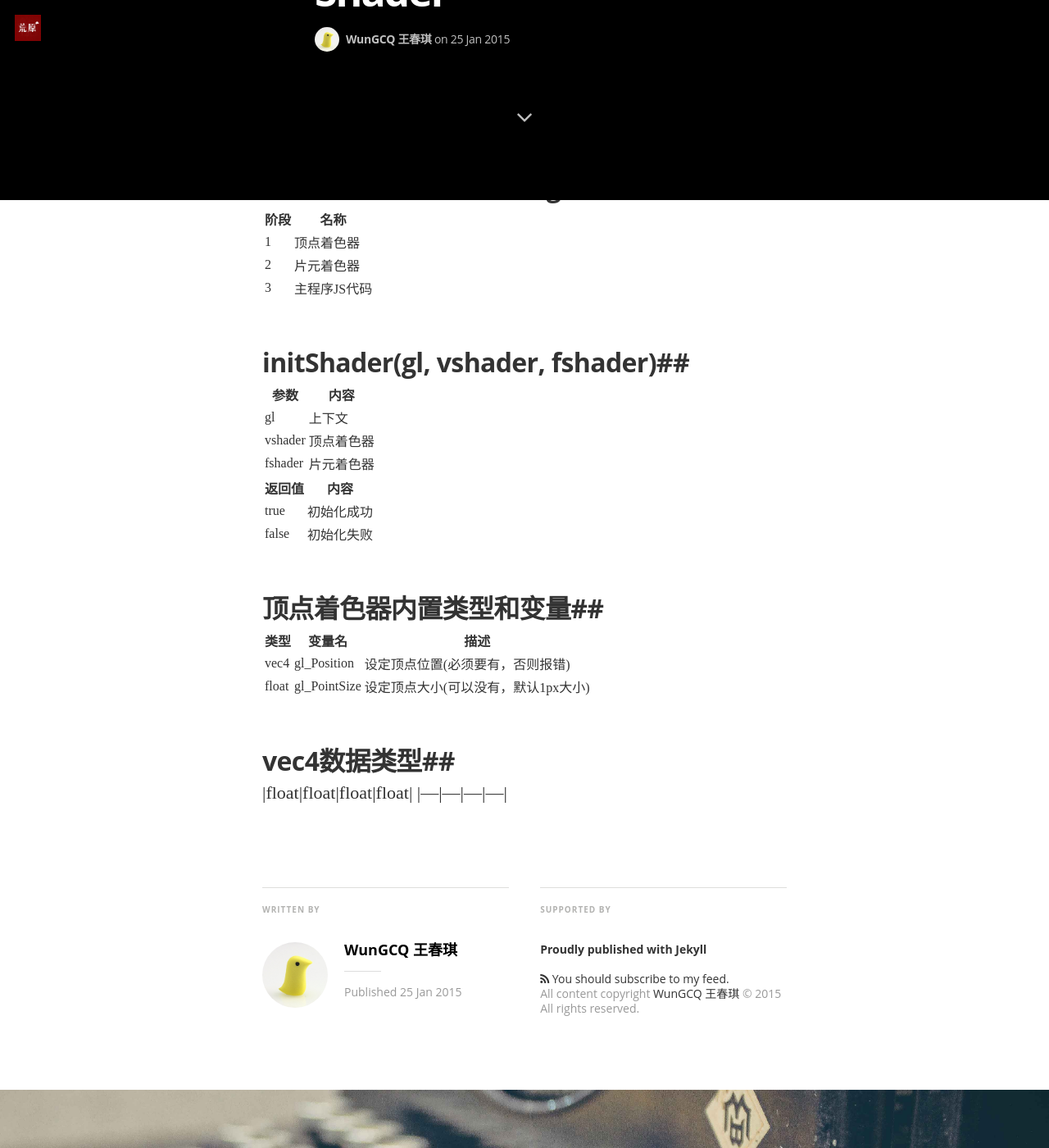
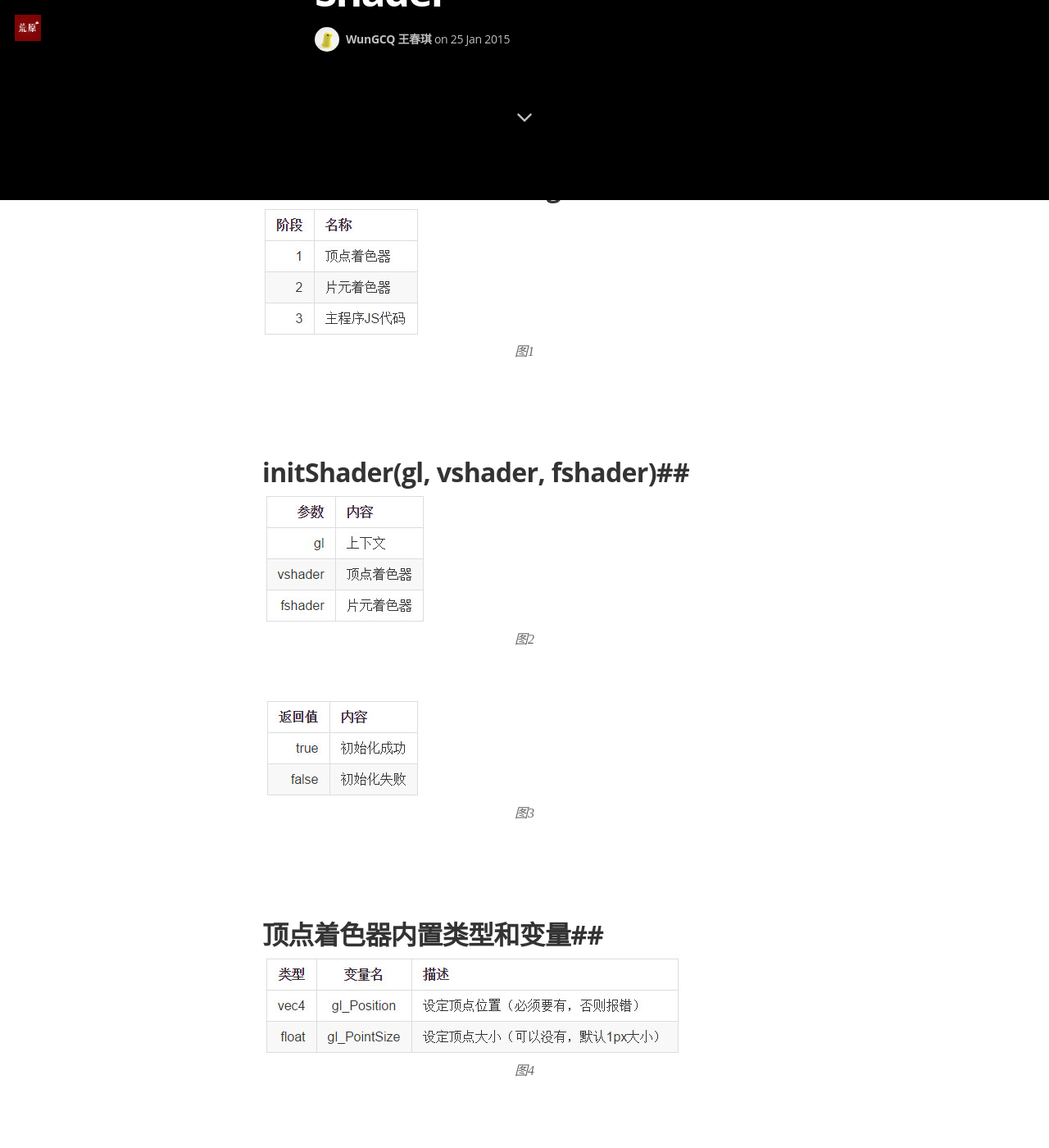
Before and after one commit to wcqblog/wcqblog.github.io, a Jekyll site: the page built from _posts/2015-01-25-webgl-shader.markdown, in a window 1280 px wide and 1400 px high, scrolled down 1156 px. Shown: the whole window at 82% size. Built offline with Jekyll 4.4.1, drawn with Linux system fonts in a browser that asks for light colours; nearby versions of some CDN libraries; some web fonts are replaced; Markdown is read by kramdown in place of the engine named in the settings; some of the changed text lies outside the part shown.

Commit message:
貌似不支持表格，改图片。。。

```diff
--- a/_posts/2015-01-25-webgl-shader.markdown
+++ b/_posts/2015-01-25-webgl-shader.markdown
@@ -17,36 +17,21 @@ image: /assets/article_images/2014-11-30-mediator_features/night-track.JPG
 
 ##一个使用了着色器的webgl程序的结构##
 
-|阶段|名称|
-|---|---|
-|1|顶点着色器|
-|2|片元着色器|
-|3|主程序JS代码|
+![图1](/assets/article_images/2015-01-25-webgl-shader/2015-01-25_234943.jpg)
 
 
 ##initShader(gl, vshader, fshader)##
 
-|参数|内容|
-|---|---|
-|gl|上下文|
-|vshader|顶点着色器|
-|fshader|片元着色器|
+![图2](/assets/article_images/2015-01-25-webgl-shader/2015-01-25_235117.jpg)
 
 
-|返回值|内容|
-|---|---|
-|true|初始化成功|
-|false|初始化失败|
+![图3](/assets/article_images/2015-01-25-webgl-shader/2015-01-25_235138.jpg)
 
 ##顶点着色器内置类型和变量##
 
-|类型 |变量名|描述|
-|---|---|---|
-|vec4 |gl_Position |设定顶点位置(必须要有，否则报错)|
-|float|gl_PointSize|设定顶点大小(可以没有，默认1px大小)|
+![图4](/assets/article_images/2015-01-25-webgl-shader/2015-01-25_235151.jpg)
 
 
 ##vec4数据类型##
 
-|float|float|float|float|
-|---|---|---|---|
+![图5](/assets/article_images/2015-01-25-webgl-shader/2015-01-25_235207.jpg)
```
Also changed, not shown: assets/article_images/2015-01-25-webgl-shader/2015-01-25_234943.jpg (added), assets/article_images/2015-01-25-webgl-shader/2015-01-25_235117.jpg (added), assets/article_images/2015-01-25-webgl-shader/2015-01-25_235138.jpg (added), assets/article_images/2015-01-25-webgl-shader/2015-01-25_235151.jpg (added), assets/article_images/2015-01-25-webgl-shader/2015-01-25_235207.jpg (added).
